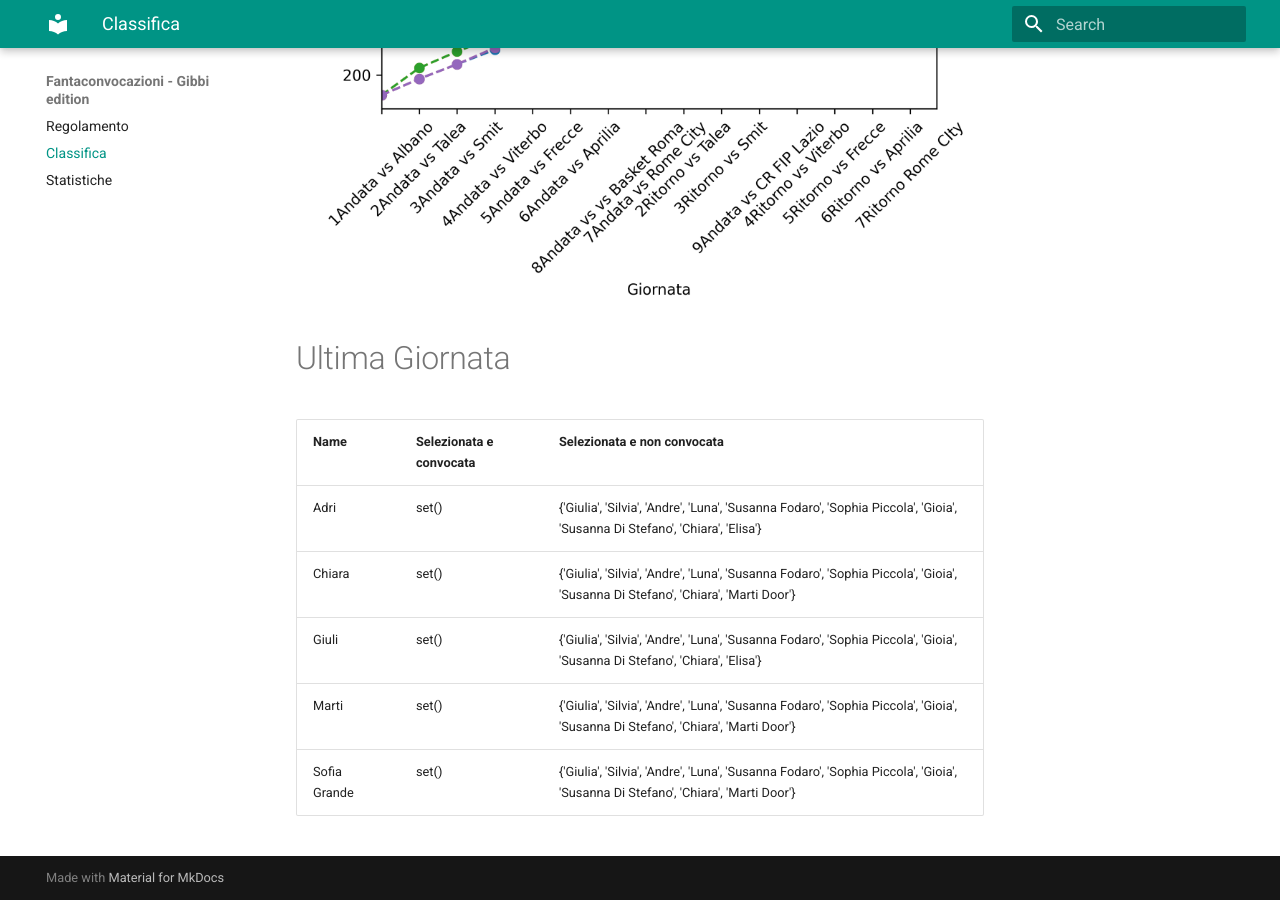
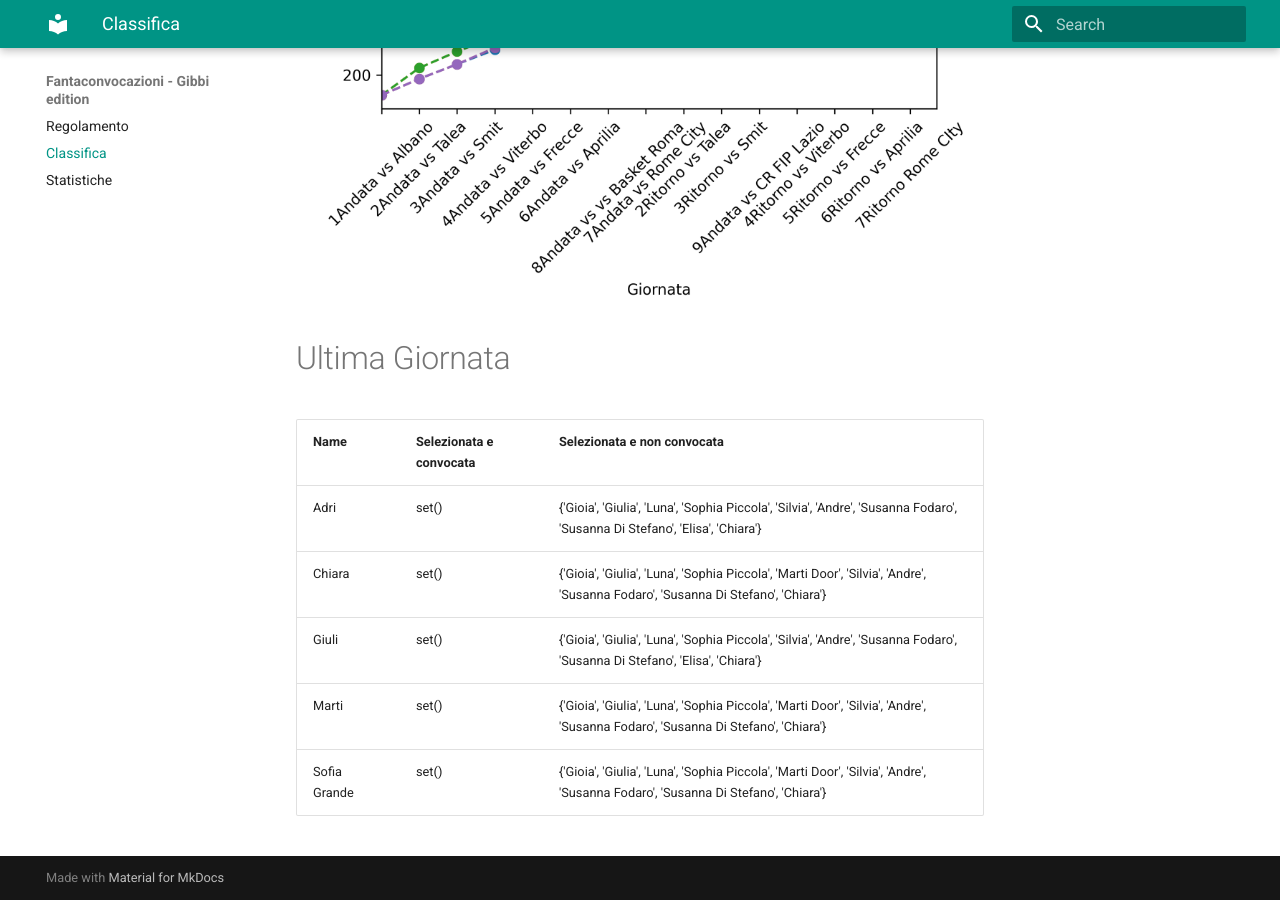
Before and after one commit to martinig94/fantagibbi, an MkDocs documentation site: the page built from docs/Classifica.md, in a window 1280 px wide and 900 px high, scrolled down 810 px. Built offline with MkDocs 1.6.1 and Material for MkDocs 9.7.7, drawn with Linux system fonts in a browser that asks for light colours.

Commit message:
Auto-update from main.py

```diff
--- a/docs/Classifica.md
+++ b/docs/Classifica.md
@@ -18,9 +18,9 @@
 <!-- START_TABLE CORRECT -->
 | Name         | Selezionata e convocata   | Selezionata e non convocata                                                                                                      |
 |:-------------|:--------------------------|:---------------------------------------------------------------------------------------------------------------------------------|
-| Adri         | set()                     | {'Giulia', 'Silvia', 'Andre', 'Luna', 'Susanna Fodaro', 'Sophia Piccola', 'Gioia', 'Susanna Di Stefano', 'Chiara', 'Elisa'}      |
-| Chiara       | set()                     | {'Giulia', 'Silvia', 'Andre', 'Luna', 'Susanna Fodaro', 'Sophia Piccola', 'Gioia', 'Susanna Di Stefano', 'Chiara', 'Marti Door'} |
-| Giuli        | set()                     | {'Giulia', 'Silvia', 'Andre', 'Luna', 'Susanna Fodaro', 'Sophia Piccola', 'Gioia', 'Susanna Di Stefano', 'Chiara', 'Elisa'}      |
-| Marti        | set()                     | {'Giulia', 'Silvia', 'Andre', 'Luna', 'Susanna Fodaro', 'Sophia Piccola', 'Gioia', 'Susanna Di Stefano', 'Chiara', 'Marti Door'} |
-| Sofia Grande | set()                     | {'Giulia', 'Silvia', 'Andre', 'Luna', 'Susanna Fodaro', 'Sophia Piccola', 'Gioia', 'Susanna Di Stefano', 'Chiara', 'Marti Door'} |
+| Adri         | set()                     | {'Gioia', 'Giulia', 'Luna', 'Sophia Piccola', 'Silvia', 'Andre', 'Susanna Fodaro', 'Susanna Di Stefano', 'Elisa', 'Chiara'}      |
+| Chiara       | set()                     | {'Gioia', 'Giulia', 'Luna', 'Sophia Piccola', 'Marti Door', 'Silvia', 'Andre', 'Susanna Fodaro', 'Susanna Di Stefano', 'Chiara'} |
+| Giuli        | set()                     | {'Gioia', 'Giulia', 'Luna', 'Sophia Piccola', 'Silvia', 'Andre', 'Susanna Fodaro', 'Susanna Di Stefano', 'Elisa', 'Chiara'}      |
+| Marti        | set()                     | {'Gioia', 'Giulia', 'Luna', 'Sophia Piccola', 'Marti Door', 'Silvia', 'Andre', 'Susanna Fodaro', 'Susanna Di Stefano', 'Chiara'} |
+| Sofia Grande | set()                     | {'Gioia', 'Giulia', 'Luna', 'Sophia Piccola', 'Marti Door', 'Silvia', 'Andre', 'Susanna Fodaro', 'Susanna Di Stefano', 'Chiara'} |
 <!-- END_TABLE CORRECT -->
```
